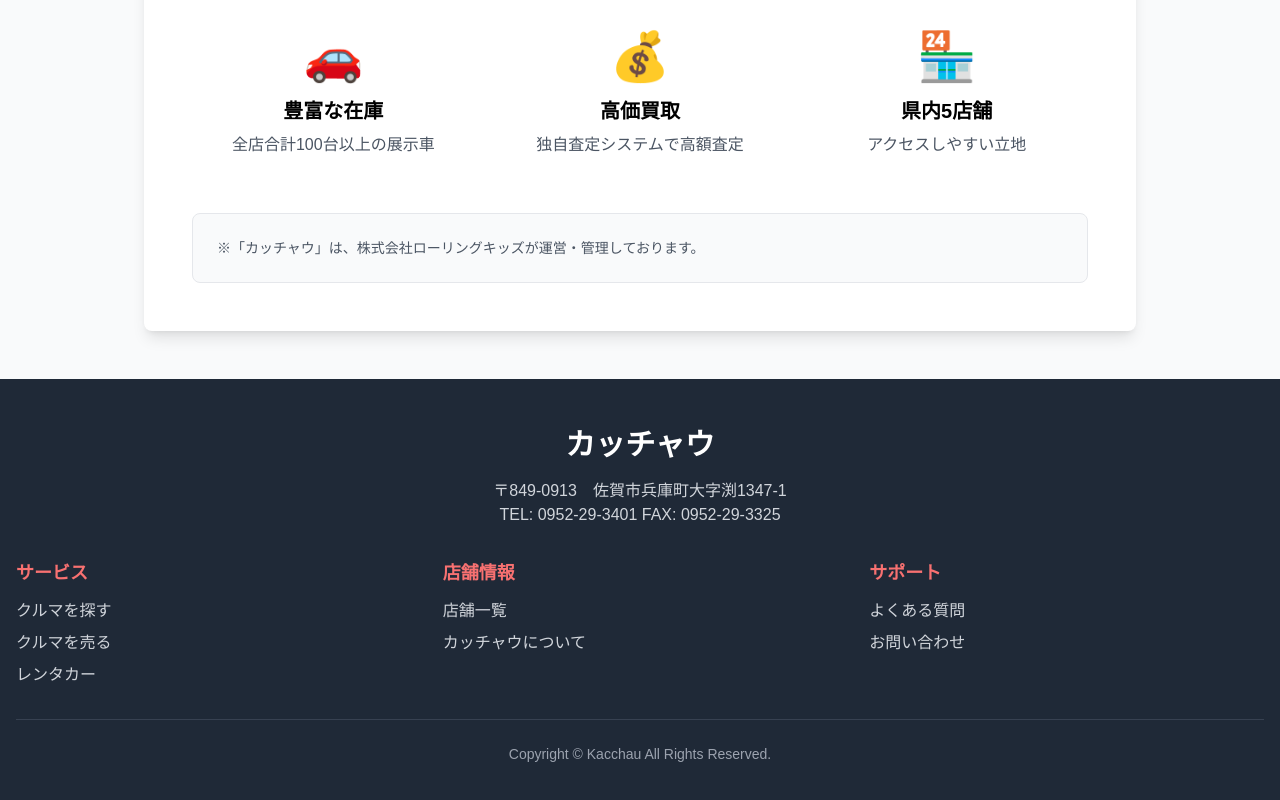
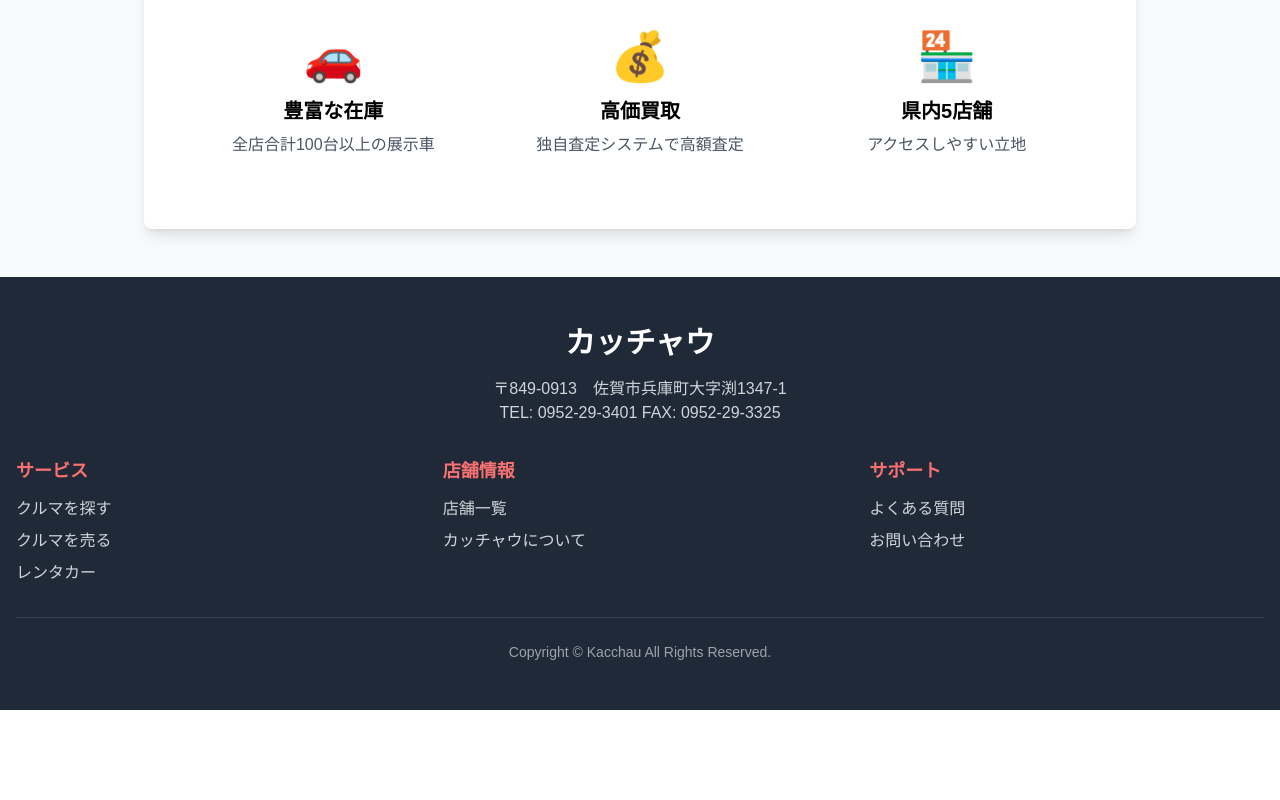
Before and after one commit to homepagebusinessfc-debug/homepage-business-project, a Next.js app: page /about in a window 1280 px wide. Shown: the part 919-1719 px from the top of the page. After the commit the page ends 1629 px from the top, so only its background shows below. Built offline with nearby package versions, Linux system fonts and the light colour scheme.

Commit message:
Update file page.tsx

```diff
--- a/app/about/page.tsx
+++ b/app/about/page.tsx
@@ -89,13 +89,6 @@ export default function AboutPage() {
                 </div>
               </div>
             </div>
-
-            {/* 運営会社情報 */}
-            <div className="mt-12 p-6 bg-gray-50 rounded-lg border">
-              <p className="text-sm text-gray-600">
-                ※「カッチャウ」は、株式会社ローリングキッズが運営・管理しております。
-              </p>
-            </div>
           </div>
         </div>
       </div>
```
